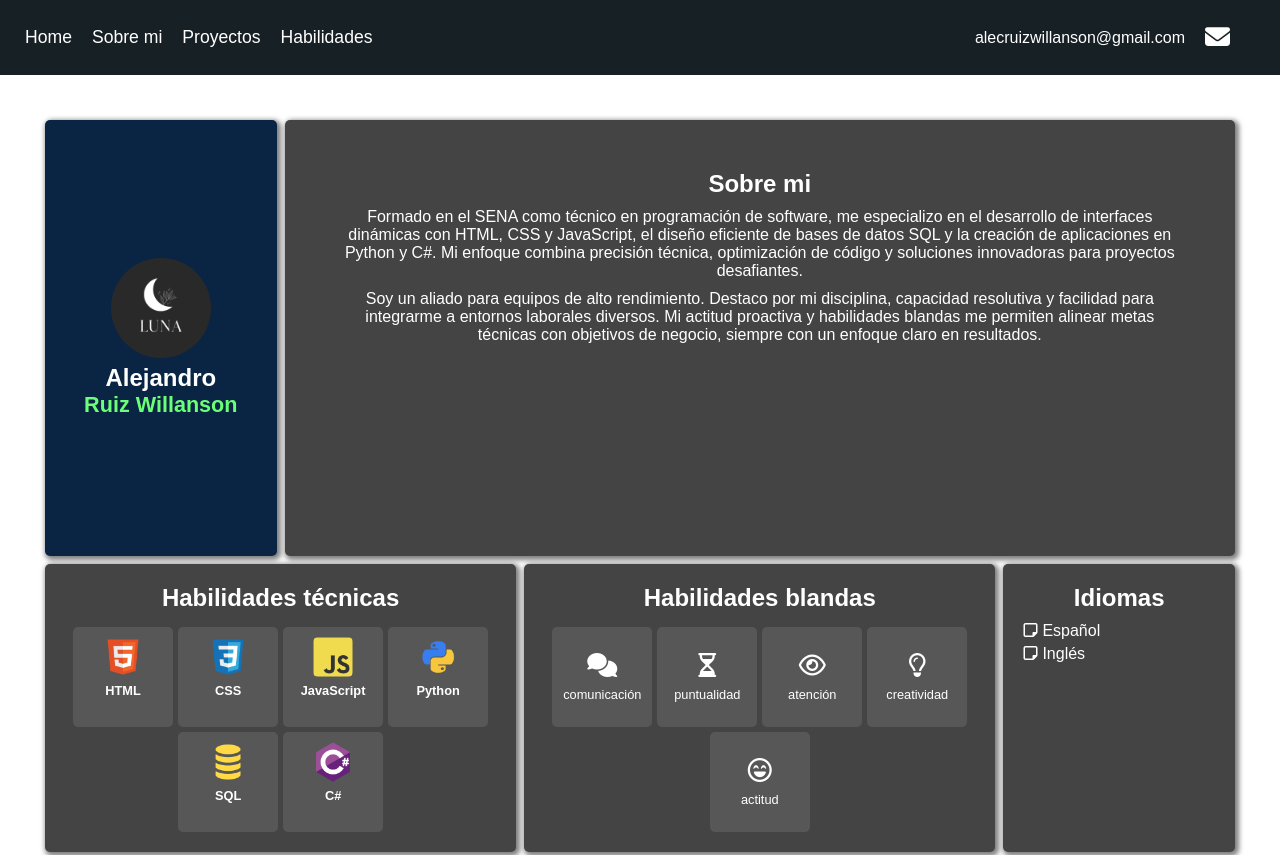
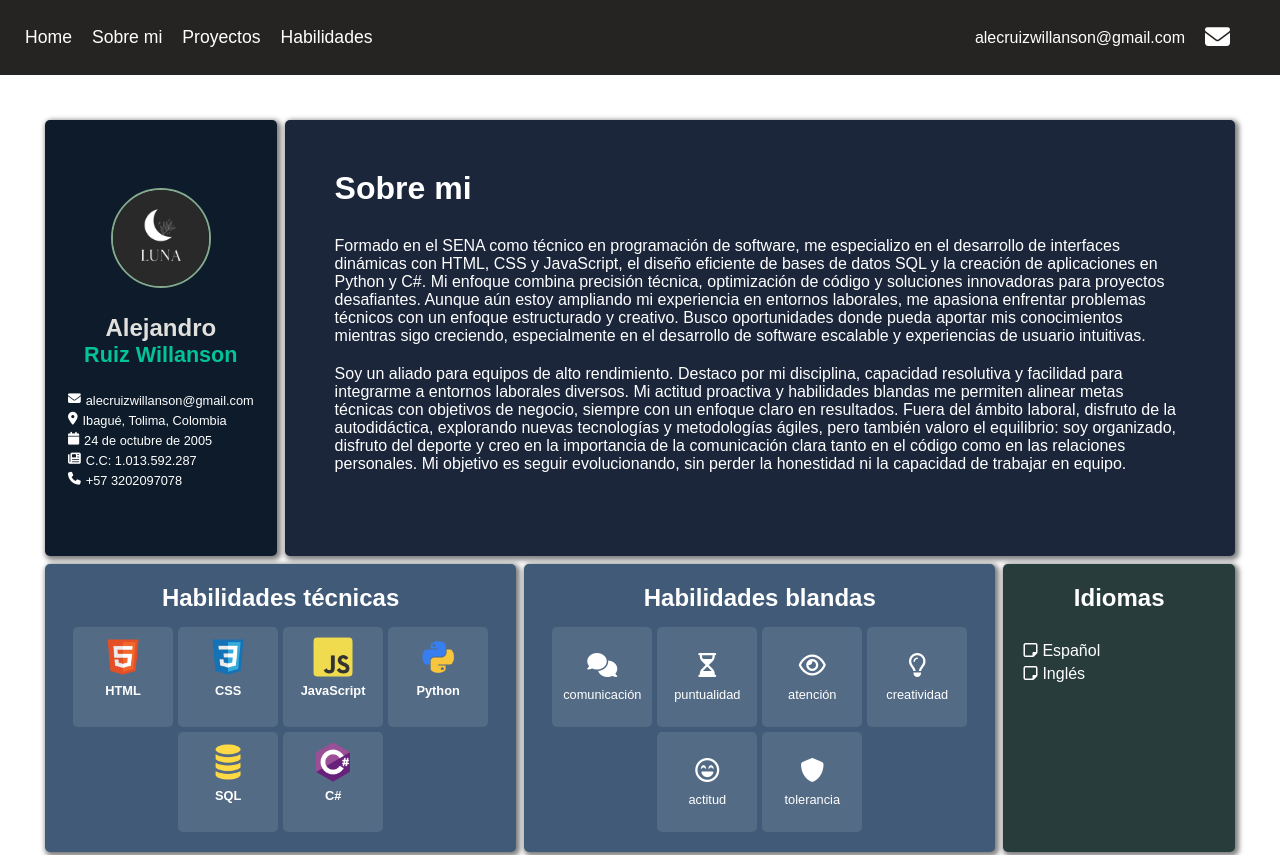
Before and after one commit to moon-overlord/Portafolio, a plain HTML site: page proyecto/index.html in a window 1280 px wide. Shown: the top 855 px of the page. Drawn offline with Linux system fonts and the light colour scheme.

Commit message:
actualización de estilos

```diff
--- a/proyecto/css/estilos.css
+++ b/proyecto/css/estilos.css
@@ -43,7 +43,7 @@ body {
   padding: 25px;
   align-items: center;
   justify-content: space-between;
-  background-color: rgb(23, 32, 37);
+  background-color: #252422;
 }
 
 .navbar ul {
@@ -88,7 +88,6 @@ body {
 /*definición de items del grid*/
 
 .item {
-  background-color: #444;
   color: #fff;
   border-radius: 5px;
   padding: 20px;
@@ -111,19 +110,25 @@ body {
   grid-row: 1 / span 2;
   flex-direction: column;
   text-align: center;
-  background-color: rgb(10, 37, 67);
+  background-color: #0d1b2a;
   display: flex;
   align-items: center;
   justify-content: center;
 }
 
+.profile-title {
+  margin-top: 20px;
+}
+
 .first-name {
   font-size: var(--big-font);
+  color: #e0e1dd;
 }
 
 .surnames {
   font-size: var(--semi-big-font);
-  color: rgb(106, 255, 118);
+  color: #02c39a;
+  margin-bottom: 20px;
 }
 
 .item-profile__logo {
@@ -131,6 +136,19 @@ body {
 }
 .item-profile__logo img {
   border-radius: 50%;
+  border: solid 2px;
+  border-color: #84a98c;
+}
+
+.profile-info__item {
+  margin-top: 5px;
+  display: flex;
+  gap: 5px;
+}
+
+.profile-info__item i,
+.profile-info__item p {
+  font-size: var(--smaller-font);
 }
 
 .item-about {
@@ -138,22 +156,22 @@ body {
   grid-row: 3 / span 4;
   font-size: var(--small-font);
   padding: 50px;
-  text-align: center;
-  text-justify: inter-word;
+  background-color: #1b263b;
 }
 
 .item-about h2 {
-  font-size: var(--big-font);
+  font-size: var(--biggest-font);
+  margin-bottom: 30px;
 }
 
-.item-about p,
-.item-about h2 {
-  margin-bottom: 10px;
+.item-about p {
+  margin-bottom: 20px;
 }
 
 .item-tech-skills {
   grid-column: 1 / span 3;
   grid-row: 7 / span 2;
+  background-color: #415a77;
   display: flex;
   align-items: center;
   justify-content: center;
@@ -188,6 +206,7 @@ body {
 .item-personal-skills {
   grid-column: 1 / span 3;
   grid-row: 9 / span 2;
+  background-color: #415a77;
   display: flex;
   flex-flow: row wrap;
   font-size: var(--smaller-font);
@@ -227,6 +246,7 @@ body {
 .item-languages {
   grid-column: 3;
   grid-row: 1 / span 2;
+  background-color: #283d3b;
   display: flex;
   flex-flow: column wrap;
 }
@@ -235,7 +255,7 @@ body {
   width: 100%;
   text-align: center;
   font-size: var(--big-font);
-  margin-bottom: 10px;
+  margin-bottom: 30px;
 }
 
 .language {
@@ -251,6 +271,7 @@ body {
 .item-contact {
   grid-column: 1 / span 3;
   grid-row: 11;
+  background-color: #197278;
   display: flex;
   flex-direction: column;
   align-items: center;
--- a/proyecto/index.html
+++ b/proyecto/index.html
@@ -36,8 +36,32 @@
           <div class="item-profile__logo">
             <img src="img/fotos/foto.png" alt="foto" width="100px" />
           </div>
-          <h2 class="first-name">Alejandro</h2>
-          <h2 class="surnames">Ruiz Willanson</h2>
+          <div class="profile-title">
+            <h2 class="first-name">Alejandro</h2>
+            <h2 class="surnames">Ruiz Willanson</h2>
+          </div>
+          <div class="profile-info">
+            <div class="profile-info__item">
+              <i class="fa-solid fa-envelope"></i>
+              <p>alecruizwillanson@gmail.com</p>
+            </div>
+            <div class="profile-info__item">
+              <i class="fa-solid fa-location-dot"></i>
+              <p>Ibagué, Tolima, Colombia</p>
+            </div>
+            <div class="profile-info__item">
+              <i class="fa-solid fa-calendar"></i>
+              <p>24 de octubre de 2005</p>
+            </div>
+            <div class="profile-info__item">
+              <i class="fa-solid fa-newspaper"></i>
+              <p>C.C: 1.013.592.287</p>
+            </div>
+            <div class="profile-info__item">
+              <i class="fa-solid fa-phone"></i>
+              <p>+57 3202097078</p>
+            </div>
+          </div>
         </div>
         <!--item sobre mi-->
         <div class="item item-about">
@@ -48,7 +72,12 @@
             JavaScript, el diseño eficiente de bases de datos SQL y la creación
             de aplicaciones en Python y C#. Mi enfoque combina precisión
             técnica, optimización de código y soluciones innovadoras para
-            proyectos desafiantes.
+            proyectos desafiantes. Aunque aún estoy ampliando mi experiencia en
+            entornos laborales, me apasiona enfrentar problemas técnicos con un
+            enfoque estructurado y creativo. Busco oportunidades donde pueda
+            aportar mis conocimientos mientras sigo creciendo, especialmente en
+            el desarrollo de software escalable y experiencias de usuario
+            intuitivas.
           </p>
 
           <p>
@@ -56,7 +85,13 @@
             disciplina, capacidad resolutiva y facilidad para integrarme a
             entornos laborales diversos. Mi actitud proactiva y habilidades
             blandas me permiten alinear metas técnicas con objetivos de negocio,
-            siempre con un enfoque claro en resultados.
+            siempre con un enfoque claro en resultados. Fuera del ámbito
+            laboral, disfruto de la autodidáctica, explorando nuevas tecnologías
+            y metodologías ágiles, pero también valoro el equilibrio: soy
+            organizado, disfruto del deporte y creo en la importancia de la
+            comunicación clara tanto en el código como en las relaciones
+            personales. Mi objetivo es seguir evolucionando, sin perder la
+            honestidad ni la capacidad de trabajar en equipo.
           </p>
         </div>
         <!--item habilidades técnicas-->
@@ -131,6 +166,13 @@
             </div>
             <p>actitud</p>
           </div>
+          <!--Tolerancia-->
+          <div class="personal-skill">
+            <div class="personal-skill__logo">
+              <i class="fa-solid fa-shield"></i>
+            </div>
+            <p>tolerancia</p>
+          </div>
         </div>
         <!--item idiomas-->
         <div class="item item-languages">
```
